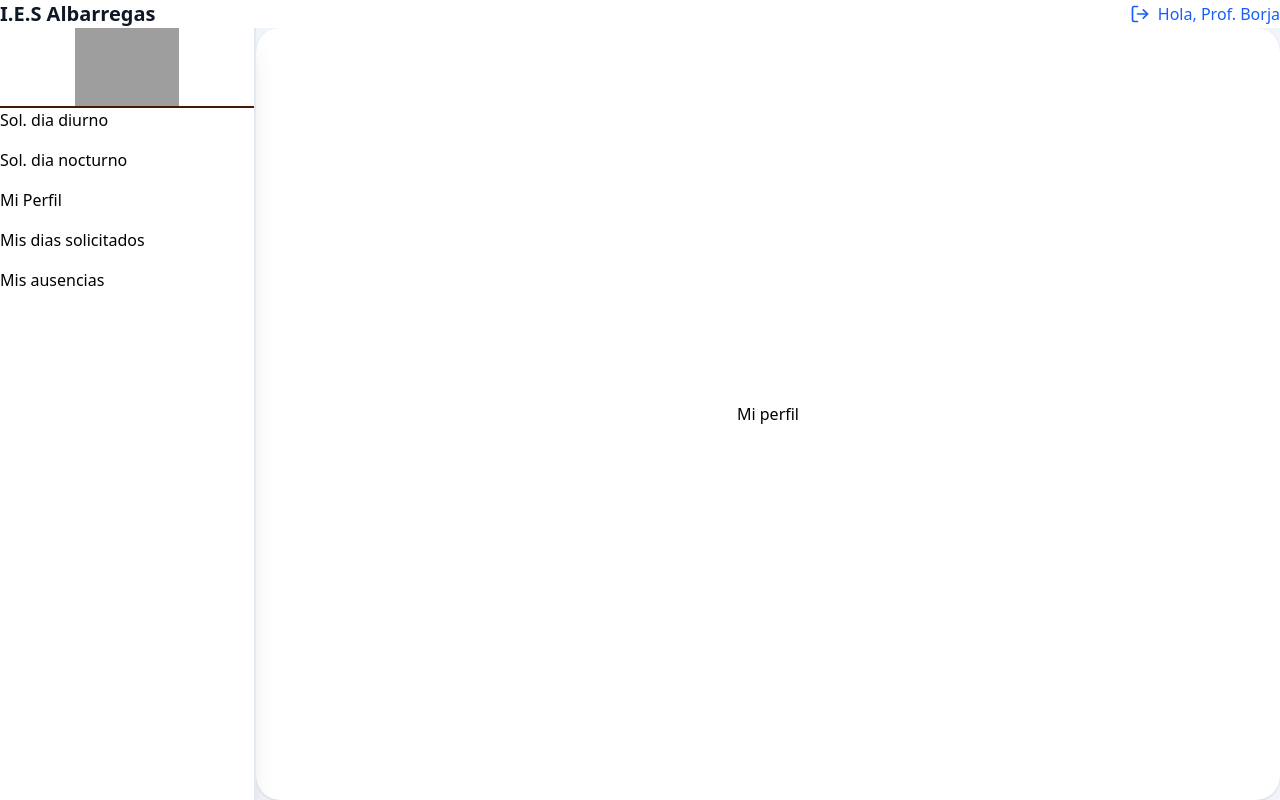
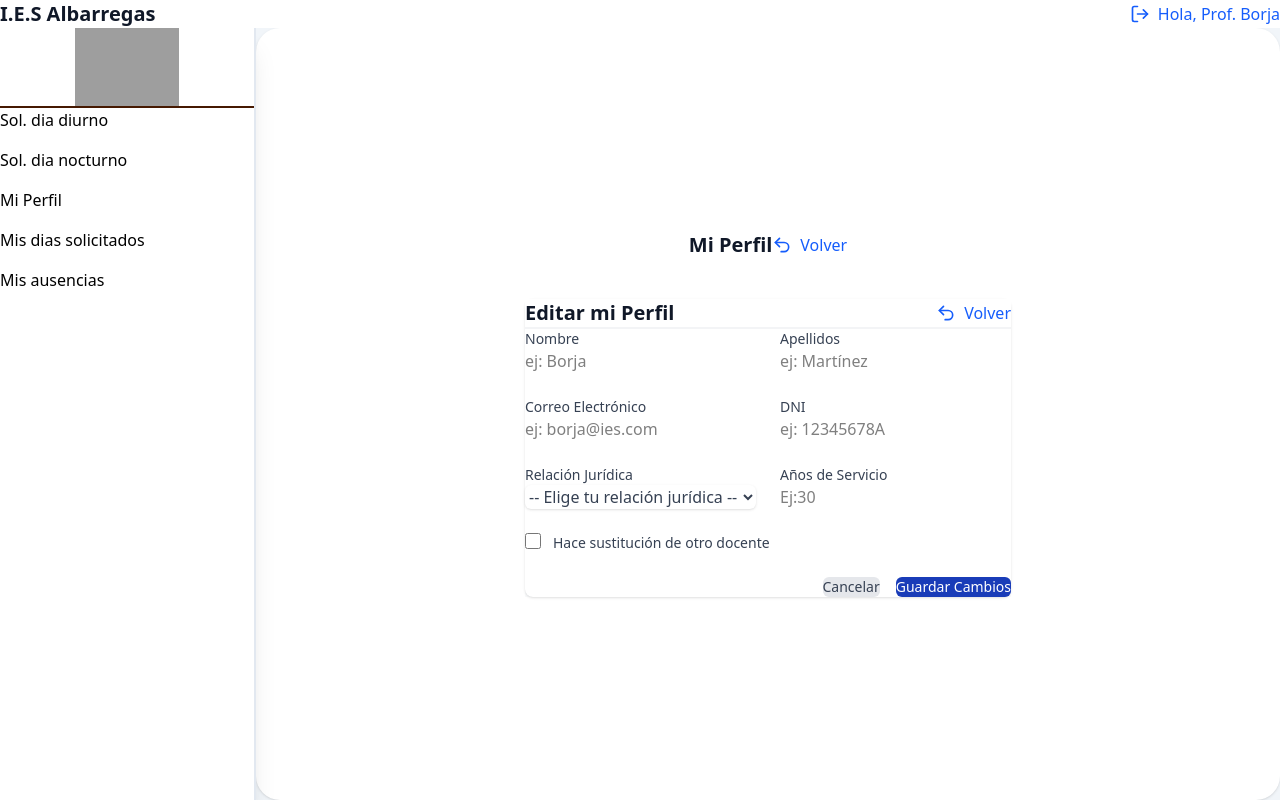
Before and after one commit to AlbertoKimi/ClickPermiso, a React (Vite) app in the folder Click-Permiso/: page /perfil in a window 1280 px wide. Built offline with nearby package versions, Linux system fonts and the light colour scheme; grey boxes are pictures that could not be loaded.

Commit message:
Formulario mi perfil modificado

```diff
--- a/Click-Permiso/src/pages/mis-dias.tsx
+++ b/Click-Permiso/src/pages/mis-dias.tsx
@@ -1,8 +1,7 @@
-import { MiPerfil_form } from './components/MiPerfil_form.tsx';
+
 
 export const Solicitados = () =>(
     <>
         <h2>solicitado</h2>
-        <MiPerfil_form></MiPerfil_form>
     </>
 )
--- a/Click-Permiso/src/pages/perfil.tsx
+++ b/Click-Permiso/src/pages/perfil.tsx
@@ -1,5 +1,12 @@
-export const Perfil = () =>(
+import { Undo2 } from "lucide-react";
+import { Header } from "../componentes/Header";
+import { MiPerfil_form } from "../componentes/MiPerfil_form";
+
+export const Perfil = () => (
     <>
-        <h2>Mi perfil</h2>
+        <div className="flex flex-col items-center justify-center min-h-[50vh] gap-10">
+            <Header titulo="Mi Perfil" texto={"Volver"} icono={Undo2}></Header>
+            <MiPerfil_form></MiPerfil_form>
+        </div>
     </>
 )
```
